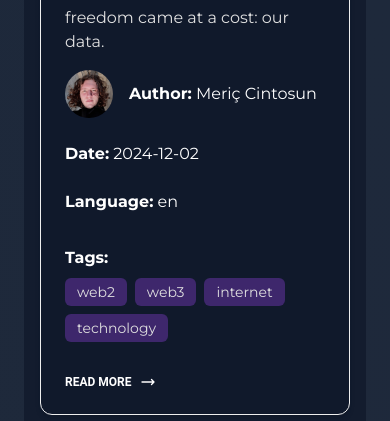
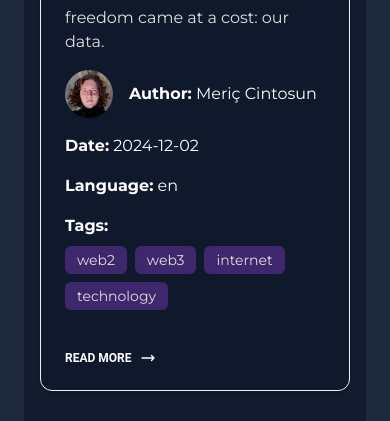
Before and after one commit to mericcintosun/meric-cintosun-portfolio, a Next.js app: page /blog in a window 390 px wide. Shown: the part 876-1297 px from the top of the page. Built offline with nearby package versions, Linux system fonts and the light colour scheme.

Commit message:
fixed-responsive-layout-of-experience-page

```diff
--- a/src/app/blog/page.js
+++ b/src/app/blog/page.js
@@ -5,7 +5,7 @@ export default function Blog() {
   const { blogs } = data;
 
   return (
-    <section className="container mx-auto px-4 bg-[#0f172a] bg-opacity-70">
+    <section className="container mx-auto px-4 bg-[#0f172a] rounded-xl bg-opacity-70 mb-6 pb-6">
       <h1 className=" py-8 text-center text-[#6B46C1] text-4xl font-bold">
         Blog
       </h1>
--- a/src/app/experience/page.js
+++ b/src/app/experience/page.js
@@ -52,10 +52,11 @@ export default function Experience() {
         "At Flalingo, a California-based company, I focus on delivering seamless user experiences for English language learning platforms. I develop scalable, high-performance web and mobile applications using React.js, Next.js, React Native, and Expo. With a focus on UX design, responsive interfaces, and efficient coding practices, I create innovative solutions for both web and mobile projects.",
     },
     {
-      title: "Extra Certificates",
+      title: "Extra",
       subtitle: "Other Details in My LinkedIn Profile",
       date: "N/A",
-      description: "- HSD Figma Workshop\n- Blockchain Academy Rise In",
+      description:
+        "- HSD Figma Workshop\n- Blockchain Academy Rise In\n- ITU Blockchain Community\n- My enthusiasm for the future of Web3 and blockchain technology :)",
     },
   ];
 
--- a/src/components/BlogCard.jsx
+++ b/src/components/BlogCard.jsx
@@ -5,7 +5,7 @@ import Link from "next/link";
 
 export default function BlogCard({ blog }) {
   return (
-    <Card className="mb-6 w-full max-w-[48rem] flex flex-col bg-[#0f172a] bg-opacity-50 border text-white hover:bg-opacity-90 transition-all">
+    <Card className="mb-6 w-full max-w-[48rem] flex flex-col bg-[#0f172a] bg-opacity-50 border text-white hover:bg-opacity-90 transition-all h-full">
       <CardHeader
         shadow={false}
         floated={false}
@@ -20,11 +20,12 @@ export default function BlogCard({ blog }) {
           />
         </div>
       </CardHeader>
-      <CardBody className="w-full flex flex-col gap-4 p-6">
+      <CardBody className="w-full flex flex-col p-6 justify-between h-full">
+        <div className="flex-1 flex flex-col gap-4">
           <h2 className="text-xl font-semibold">{blog.title}</h2>
           <p className="text-gray-300">{blog.first_paragraph}</p>
 
-        <div className="flex items-center gap-4 mb-2">
+          <div className="flex items-center gap-4">
             {blog.author.photo && (
               <div className="relative w-12 h-12 rounded-full overflow-hidden">
                 <Image
@@ -40,17 +41,17 @@ export default function BlogCard({ blog }) {
             </p>
           </div>
 
-        <p className="mb-2">
+          <p>
             <strong>Date:</strong> {blog.date}
           </p>
 
           {blog.language && (
-          <p className="mb-4">
+            <p>
               <strong>Language:</strong> {blog.language}
             </p>
           )}
 
-        <div className="mb-4">
+          <div>
             <strong>Tags:</strong>
             <div className="flex flex-wrap gap-2 mt-2">
               {blog.tags.map((tag, index) => (
@@ -63,7 +64,9 @@ export default function BlogCard({ blog }) {
               ))}
             </div>
           </div>
+        </div>
 
+        <div className="mt-4">
           <Link href={blog.read_more_url} target="_blank" rel="noopener noreferrer">
             <Button variant="text" className="flex text-white bg-opacity-0 items-center gap-2 m-0 p-0">
               Read More
@@ -83,6 +86,7 @@ export default function BlogCard({ blog }) {
               </svg>
             </Button>
           </Link>
+        </div>
       </CardBody>
     </Card>
   );
```
Lines whose indentation alone changed are shown as unchanged.
